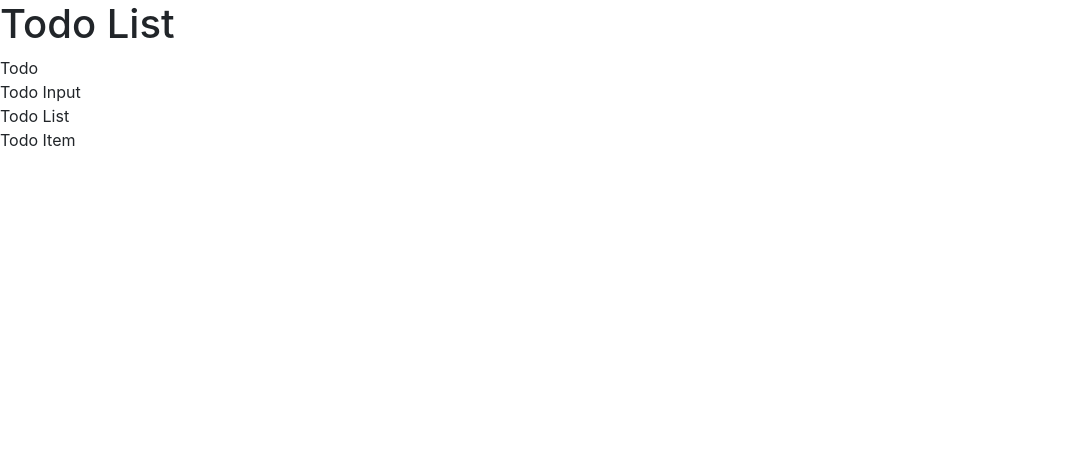
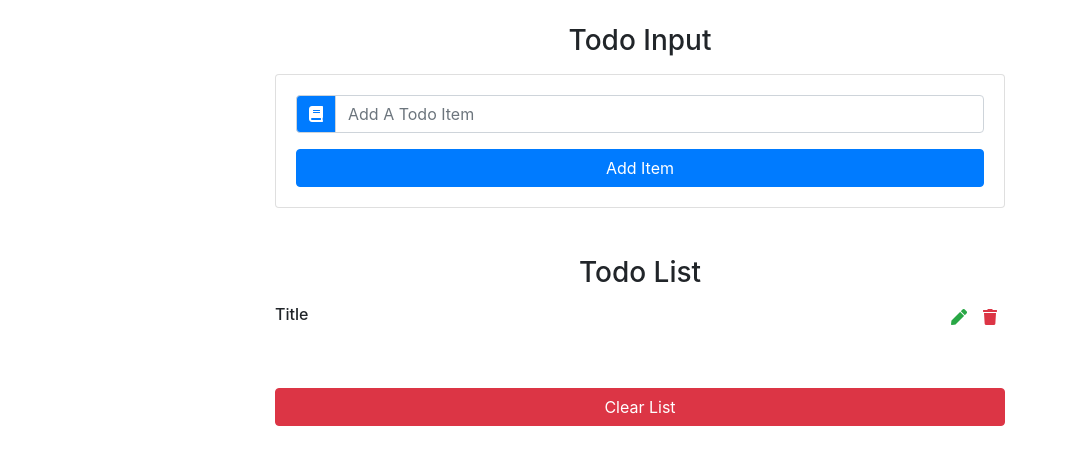
Before and after one commit to PeterOsoo/react-todo-list, a React (Create React App) app: page / in a window 1280 px wide. Shown: the top 464 px of the page, without its empty margins (0-1068 px from the left). Built offline with nearby package versions, Linux system fonts and the light colour scheme.

Commit message:
UI setting up - adding bootstrapp classes to components

```diff
--- a/public/index.html
+++ b/public/index.html
@@ -22,6 +22,9 @@
       work correctly both with client-side routing and a non-root public URL.
       Learn how to configure a non-root public URL by running `npm run build`.
     -->
+  <link rel="stylesheet" href="https://use.fontawesome.com/releases/v5.14.0/css/all.css"
+    integrity="sha384-HzLeBuhoNPvSl5KYnjx0BT+WB0QEEqLprO+NBkkk5gbc67FTaL7XIGa2w1L0Xbgc" crossorigin="anonymous">
+
   <title>React Todo List</title>
 </head>
 
--- a/src/App.css
+++ /dev/null
@@ -1,38 +0,0 @@
-.App {
-  text-align: center;
-}
-
-.App-logo {
-  height: 40vmin;
-  pointer-events: none;
-}
-
-@media (prefers-reduced-motion: no-preference) {
-  .App-logo {
-    animation: App-logo-spin infinite 20s linear;
-  }
-}
-
-.App-header {
-  background-color: #282c34;
-  min-height: 100vh;
-  display: flex;
-  flex-direction: column;
-  align-items: center;
-  justify-content: center;
-  font-size: calc(10px + 2vmin);
-  color: white;
-}
-
-.App-link {
-  color: #61dafb;
-}
-
-@keyframes App-logo-spin {
-  from {
-    transform: rotate(0deg);
-  }
-  to {
-    transform: rotate(360deg);
-  }
-}
--- a/src/App.js
+++ b/src/App.js
@@ -1,11 +1,9 @@
 import React from "react"
-import "./App.css"
 import Todo from "./components/Todo"
 
 function App() {
 	return (
 		<div>
-			<h1>Todo List</h1>
 			<Todo />
 		</div>
 	)
--- a/src/components/Todo.js
+++ b/src/components/Todo.js
@@ -3,13 +3,17 @@
 import TodoInput from "./TodoInput"
 import TodoList from "./TodoList"
 
-export class Todo extends Component {
+class Todo extends Component {
 	render() {
 		return (
-			<div>
-				Todo
-				<TodoInput />
-				<TodoList />
+			<div className="container">
+				<div className="row">
+					<div className="col-10 mx-auto col-md-8 mt-4">
+						<h3 className="text-capitalize text-center">Todo Input</h3>
+						<TodoInput />
+						<TodoList />
+					</div>
+				</div>
 			</div>
 		)
 	}
--- a/src/components/TodoInput.js
+++ b/src/components/TodoInput.js
@@ -1,8 +1,29 @@
 import React, { Component } from "react"
 
-export class TodoInput extends Component {
+class TodoInput extends Component {
 	render() {
-		return <div>Todo Input</div>
+		return (
+			<div className="card card-body my-3">
+				<form>
+					<div className="input-group">
+						<div className="input-group-prepend">
+							<div className="input-group-text bg-primary text-white">
+								<i className="fas fa-book"></i>
+							</div>
+						</div>
+						<input
+							type="text"
+							className="form-control text-capitalize"
+							placeholder="Add a todo item"
+						/>
+					</div>
+					<button type="submit" className="btn btn-block btn-primary mt-3">
+						{" "}
+						Add Item
+					</button>
+				</form>
+			</div>
+		)
 	}
 }
 
--- a/src/components/TodoItem.js
+++ b/src/components/TodoItem.js
@@ -1,9 +1,20 @@
 import React, { Component } from "react"
-import uuid from "uuid"
 
-export class TodoItem extends Component {
+class TodoItem extends Component {
 	render() {
-		return <div>Todo Item</div>
+		return (
+			<li className="text-capitalize d-flex justify-content-between my-2">
+				<h6> title</h6>
+				<div className="todo-icon">
+					<span className="mx-2 text-success">
+						<i className="fas fa-pen" />
+					</span>
+					<span className="mx-2 text-danger">
+						<i className="fas fa-trash" />
+					</span>
+				</div>
+			</li>
+		)
 	}
 }
 
--- a/src/components/TodoList.js
+++ b/src/components/TodoList.js
@@ -1,13 +1,19 @@
 import React, { Component } from "react"
 import TodoItem from "./TodoItem"
 
-export class TodoList extends Component {
+class TodoList extends Component {
 	render() {
 		return (
-			<div>
-				Todo List
+			<ul className="list-group my-5">
+				<h3 className="text-capitalize text-center"> todo list</h3>
 				<TodoItem />
-			</div>
+				<button
+					type="submit"
+					className="btn btn-danger btn-block text-capitalize mt-5"
+				>
+					Clear list
+				</button>
+			</ul>
 		)
 	}
 }
```
